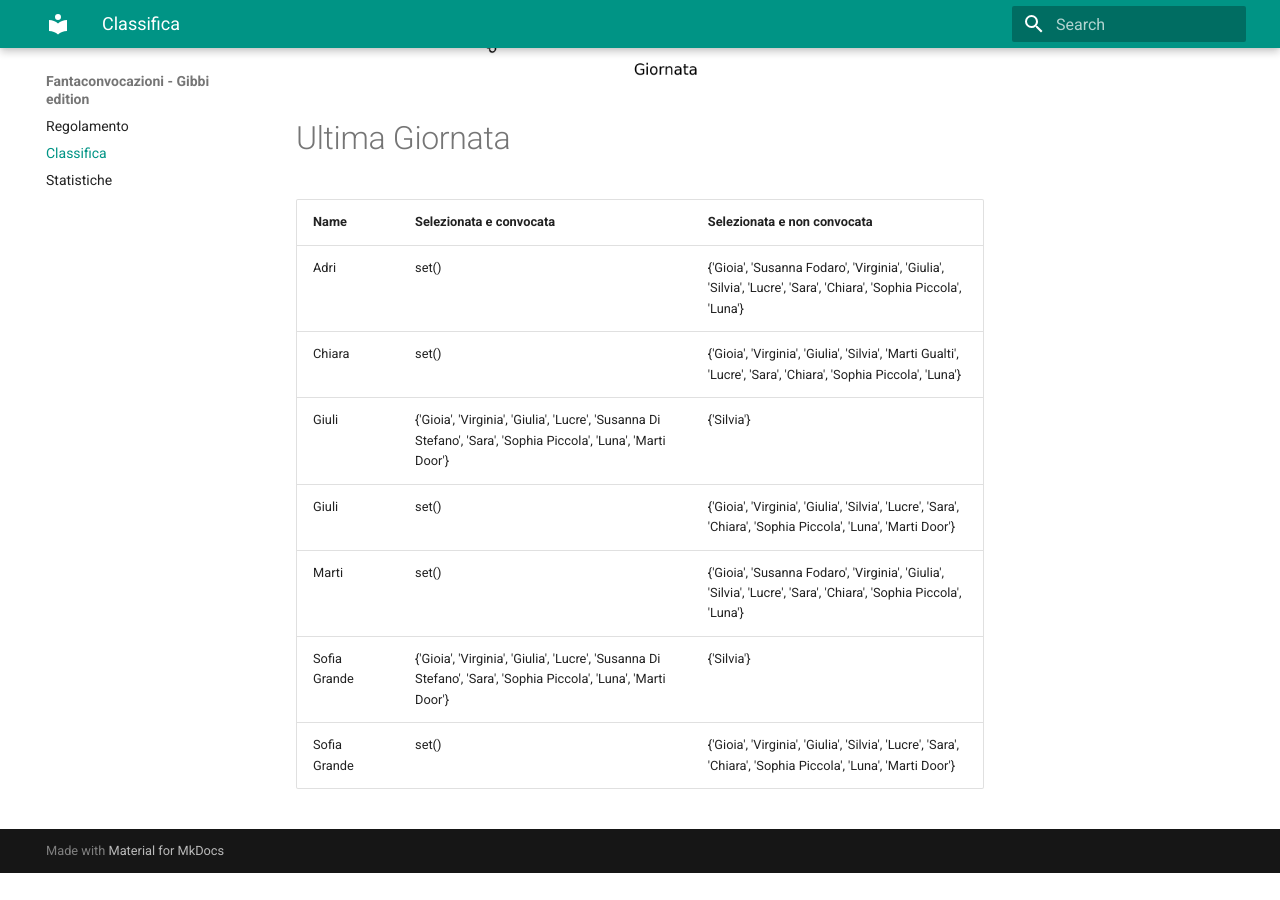
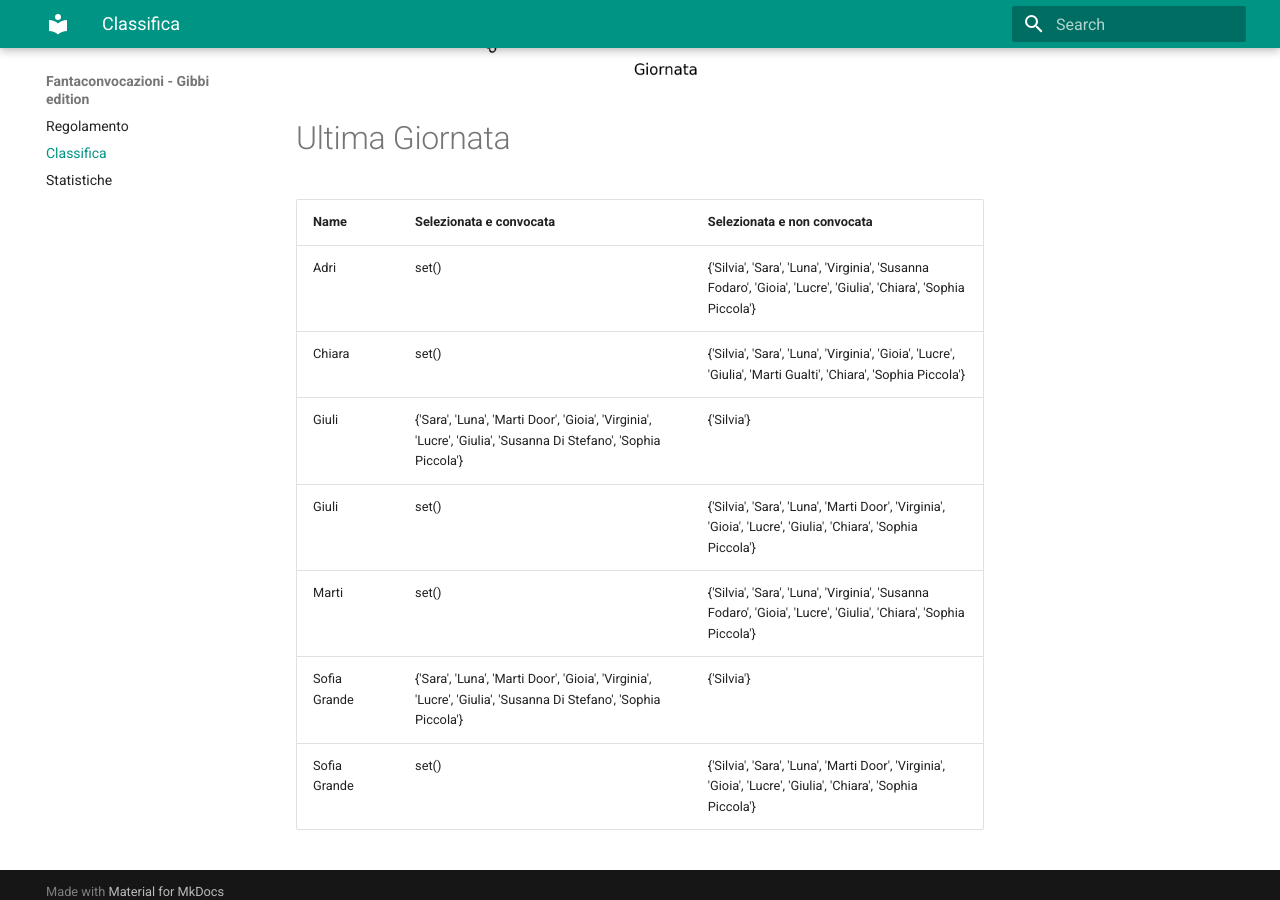
Before and after one commit to martinig94/fantagibbi, an MkDocs documentation site: the page built from docs/Classifica.md, in a window 1280 px wide and 900 px high, scrolled down 1030 px. Built offline with MkDocs 1.6.1 and Material for MkDocs 9.7.7, drawn with Linux system fonts in a browser that asks for light colours; before the commit the page ends 1903 px from its top, so only the background shows below that.

Commit message:
Auto-update from main.py

```diff
--- a/docs/Classifica.md
+++ b/docs/Classifica.md
@@ -18,11 +18,11 @@
 <!-- START_TABLE CORRECT -->
 | Name         | Selezionata e convocata                                                                                        | Selezionata e non convocata                                                                                      |
 |:-------------|:---------------------------------------------------------------------------------------------------------------|:-----------------------------------------------------------------------------------------------------------------|
-| Adri         | set()                                                                                                          | {'Gioia', 'Susanna Fodaro', 'Virginia', 'Giulia', 'Silvia', 'Lucre', 'Sara', 'Chiara', 'Sophia Piccola', 'Luna'} |
-| Chiara       | set()                                                                                                          | {'Gioia', 'Virginia', 'Giulia', 'Silvia', 'Marti Gualti', 'Lucre', 'Sara', 'Chiara', 'Sophia Piccola', 'Luna'}   |
-| Giuli        | {'Gioia', 'Virginia', 'Giulia', 'Lucre', 'Susanna Di Stefano', 'Sara', 'Sophia Piccola', 'Luna', 'Marti Door'} | {'Silvia'}                                                                                                       |
-| Giuli        | set()                                                                                                          | {'Gioia', 'Virginia', 'Giulia', 'Silvia', 'Lucre', 'Sara', 'Chiara', 'Sophia Piccola', 'Luna', 'Marti Door'}     |
-| Marti        | set()                                                                                                          | {'Gioia', 'Susanna Fodaro', 'Virginia', 'Giulia', 'Silvia', 'Lucre', 'Sara', 'Chiara', 'Sophia Piccola', 'Luna'} |
-| Sofia Grande | {'Gioia', 'Virginia', 'Giulia', 'Lucre', 'Susanna Di Stefano', 'Sara', 'Sophia Piccola', 'Luna', 'Marti Door'} | {'Silvia'}                                                                                                       |
-| Sofia Grande | set()                                                                                                          | {'Gioia', 'Virginia', 'Giulia', 'Silvia', 'Lucre', 'Sara', 'Chiara', 'Sophia Piccola', 'Luna', 'Marti Door'}     |
+| Adri         | set()                                                                                                          | {'Silvia', 'Sara', 'Luna', 'Virginia', 'Susanna Fodaro', 'Gioia', 'Lucre', 'Giulia', 'Chiara', 'Sophia Piccola'} |
+| Chiara       | set()                                                                                                          | {'Silvia', 'Sara', 'Luna', 'Virginia', 'Gioia', 'Lucre', 'Giulia', 'Marti Gualti', 'Chiara', 'Sophia Piccola'}   |
+| Giuli        | {'Sara', 'Luna', 'Marti Door', 'Gioia', 'Virginia', 'Lucre', 'Giulia', 'Susanna Di Stefano', 'Sophia Piccola'} | {'Silvia'}                                                                                                       |
+| Giuli        | set()                                                                                                          | {'Silvia', 'Sara', 'Luna', 'Marti Door', 'Virginia', 'Gioia', 'Lucre', 'Giulia', 'Chiara', 'Sophia Piccola'}     |
+| Marti        | set()                                                                                                          | {'Silvia', 'Sara', 'Luna', 'Virginia', 'Susanna Fodaro', 'Gioia', 'Lucre', 'Giulia', 'Chiara', 'Sophia Piccola'} |
+| Sofia Grande | {'Sara', 'Luna', 'Marti Door', 'Gioia', 'Virginia', 'Lucre', 'Giulia', 'Susanna Di Stefano', 'Sophia Piccola'} | {'Silvia'}                                                                                                       |
+| Sofia Grande | set()                                                                                                          | {'Silvia', 'Sara', 'Luna', 'Marti Door', 'Virginia', 'Gioia', 'Lucre', 'Giulia', 'Chiara', 'Sophia Piccola'}     |
 <!-- END_TABLE CORRECT -->
```
